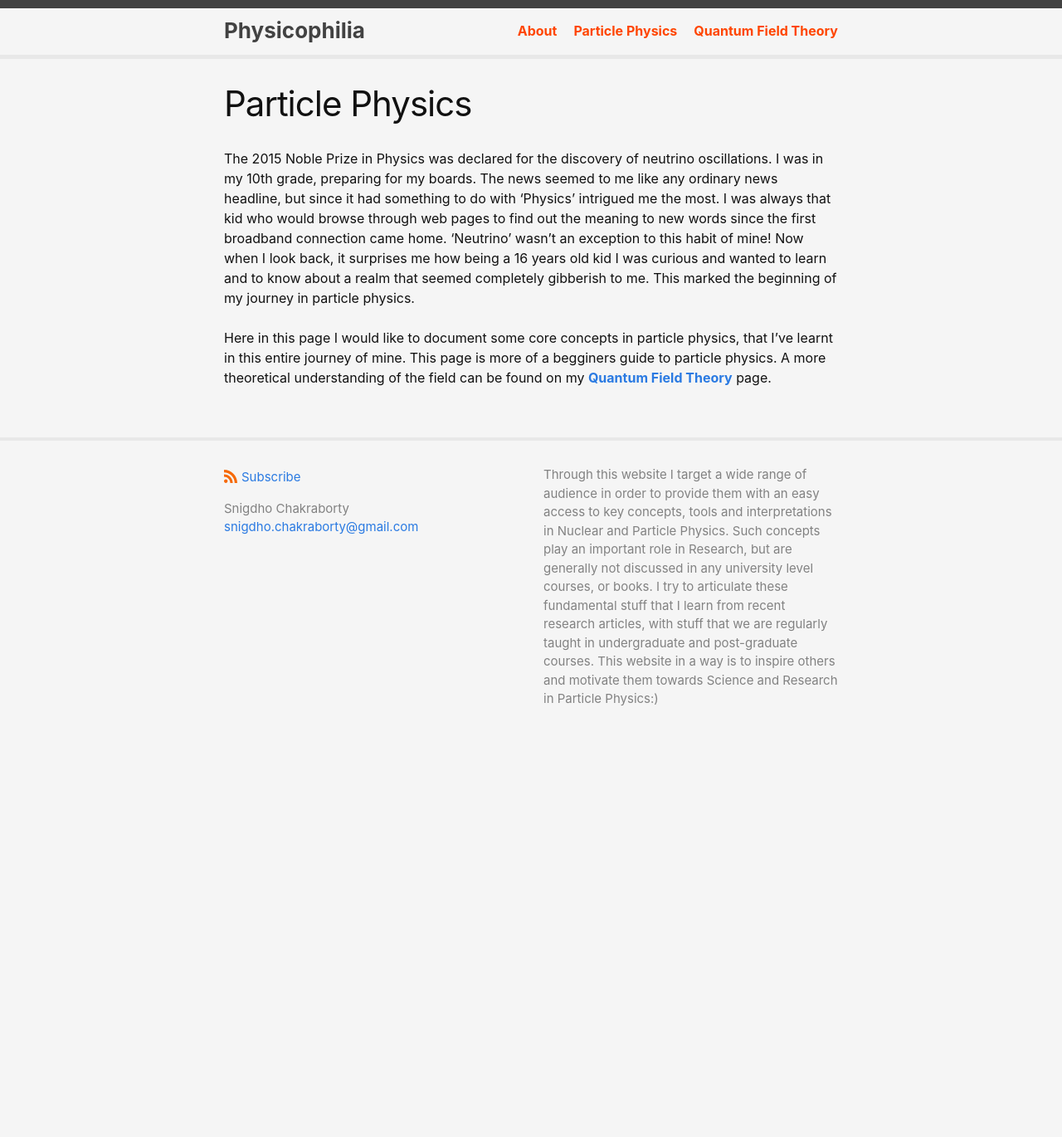
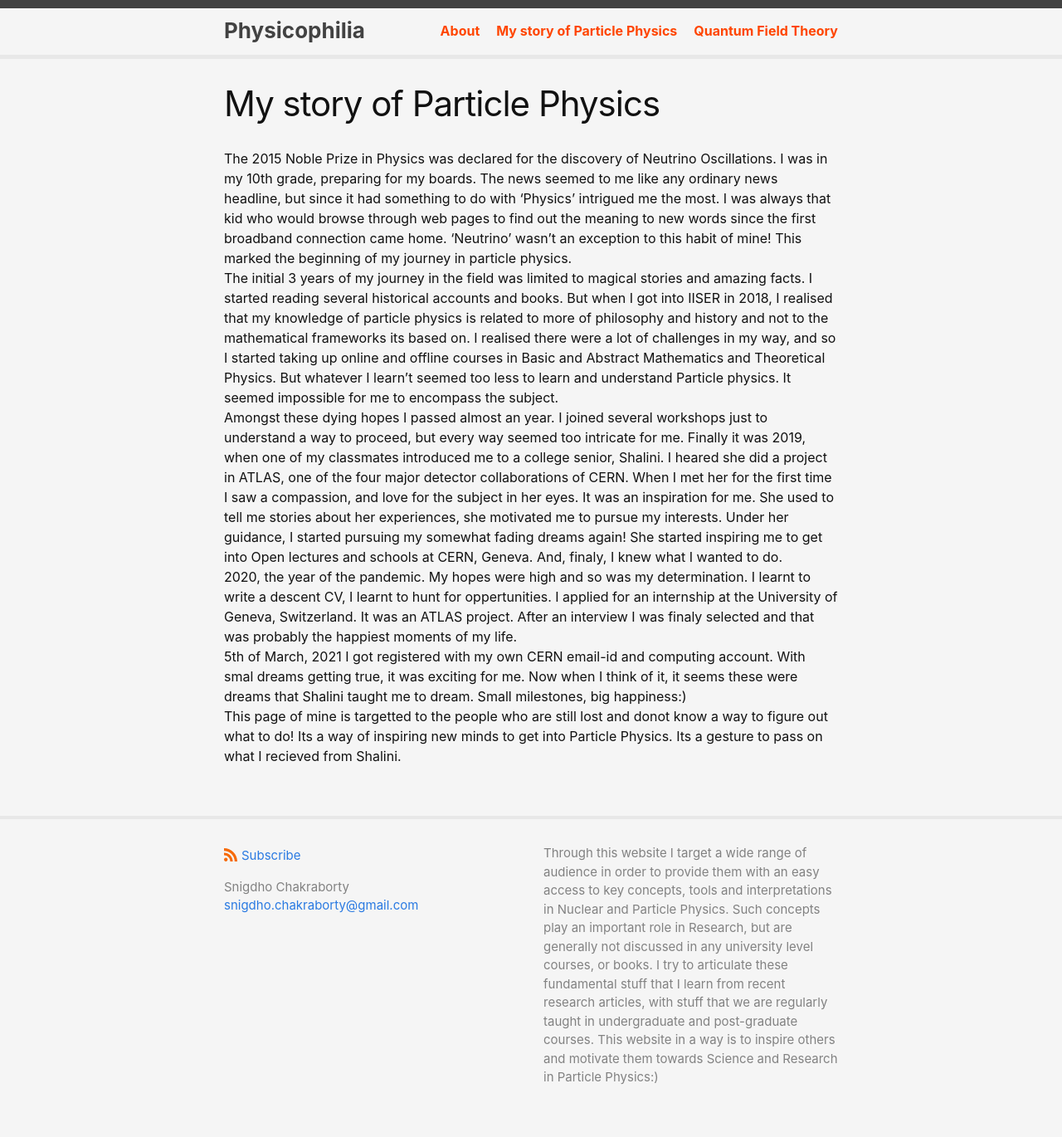
Before and after one commit to snigdhochakraborty/snigdhochakraborty.github.io, a Jekyll site: the page built from exp-part-phys.markdown, in a window 1280 px wide. Shown: the whole page at 83% size. Built offline with Jekyll 4.4.1, drawn with Linux system fonts in a browser that asks for light colours; before the commit the page ends 914 px from its top, so only the background shows below that.

Commit message:
Update exp-part-phys.markdown

```diff
--- a/exp-part-phys.markdown
+++ b/exp-part-phys.markdown
@@ -1,13 +1,17 @@
 ---
 layout: page
-title: "Particle Physics"
+title: "My story of Particle Physics"
 permalink: /partphy/
 
 ---
-The 2015 Noble Prize in Physics was declared for the discovery of neutrino oscillations. I was in my 10th grade, preparing for my boards. The news seemed to me like any ordinary news headline,
-but since it had something to do with 'Physics' intrigued me the most. I was always that kid who would browse through web pages to find out the meaning to new words since the first broadband connection
-came home. 'Neutrino' wasn't an exception to this habit of mine! Now when I look back, it surprises me how being a 16 years old kid I was curious and wanted to learn and to know about a realm that seemed
-completely gibberish to me. This marked the beginning of my journey in particle physics.
-<br><br>
-Here in this page I would like to document some core concepts in particle physics, that I've learnt in this entire journey of mine. This page is more of a begginers guide to particle physics.
-A more theoretical understanding of the field can be found on my [<b>Quantum Field Theory</b>](http://127.0.0.1:4000/qft/) page.
+The 2015 Noble Prize in Physics was declared for the discovery of Neutrino Oscillations. I was in my 10th grade, preparing for my boards. The news seemed to me like any ordinary news headline, but since it had something to do with 'Physics' intrigued me the most. I was always that kid who would browse through web pages to find out the meaning to new words since the first broadband connection came home. 'Neutrino' wasn't an exception to this habit of mine! This marked the beginning of my journey in particle physics.
+<br>
+The initial 3 years of my journey in the field was limited to magical stories and amazing facts. I started reading several historical accounts and books. But when I got into IISER in 2018, I realised that my knowledge of particle physics is related to more of philosophy and history and not to the mathematical frameworks its based on. I realised there were a lot of challenges in my way, and so I started taking up online and offline courses in Basic and Abstract Mathematics and Theoretical Physics. But whatever I learn't seemed too less to learn and understand Particle physics. It seemed impossible for me to encompass the subject.
+<br>
+Amongst these dying hopes I passed almost an year. I joined several workshops just to understand a way to proceed, but every way seemed too intricate for me. Finally it was 2019, when one of my classmates introduced me to a college senior, Shalini. I heared she did a project in ATLAS, one of the four major detector collaborations of CERN. When I met her for the first time I saw a compassion, and love for the subject in her eyes. It was an inspiration for me. She used to tell me stories about her experiences, she motivated me to pursue my interests. Under her guidance, I started pursuing my somewhat fading dreams again! She started inspiring me to get into Open lectures and schools at CERN, Geneva. And, finaly, I knew what I wanted  to do.
+<br>
+2020, the year of the pandemic. My hopes were high and so was my determination. I learnt to write a descent CV, I learnt to hunt for oppertunities. I applied for an internship at the University of Geneva, Switzerland. It was an ATLAS project. After an interview I was finaly selected and that was probably the happiest moments of my life.
+<br>
+5th of March, 2021 I got registered with my own CERN email-id and computing account. With smal dreams getting true, it was exciting for me. Now when I think of it, it seems these were dreams that Shalini taught me to dream. Small milestones, big happiness:)
+<br>
+This page of mine is targetted to the people who are still lost and donot know a way to figure out what to do! Its a way of inspiring new minds to get into Particle Physics. Its a gesture to pass on what I recieved from Shalini.
```
